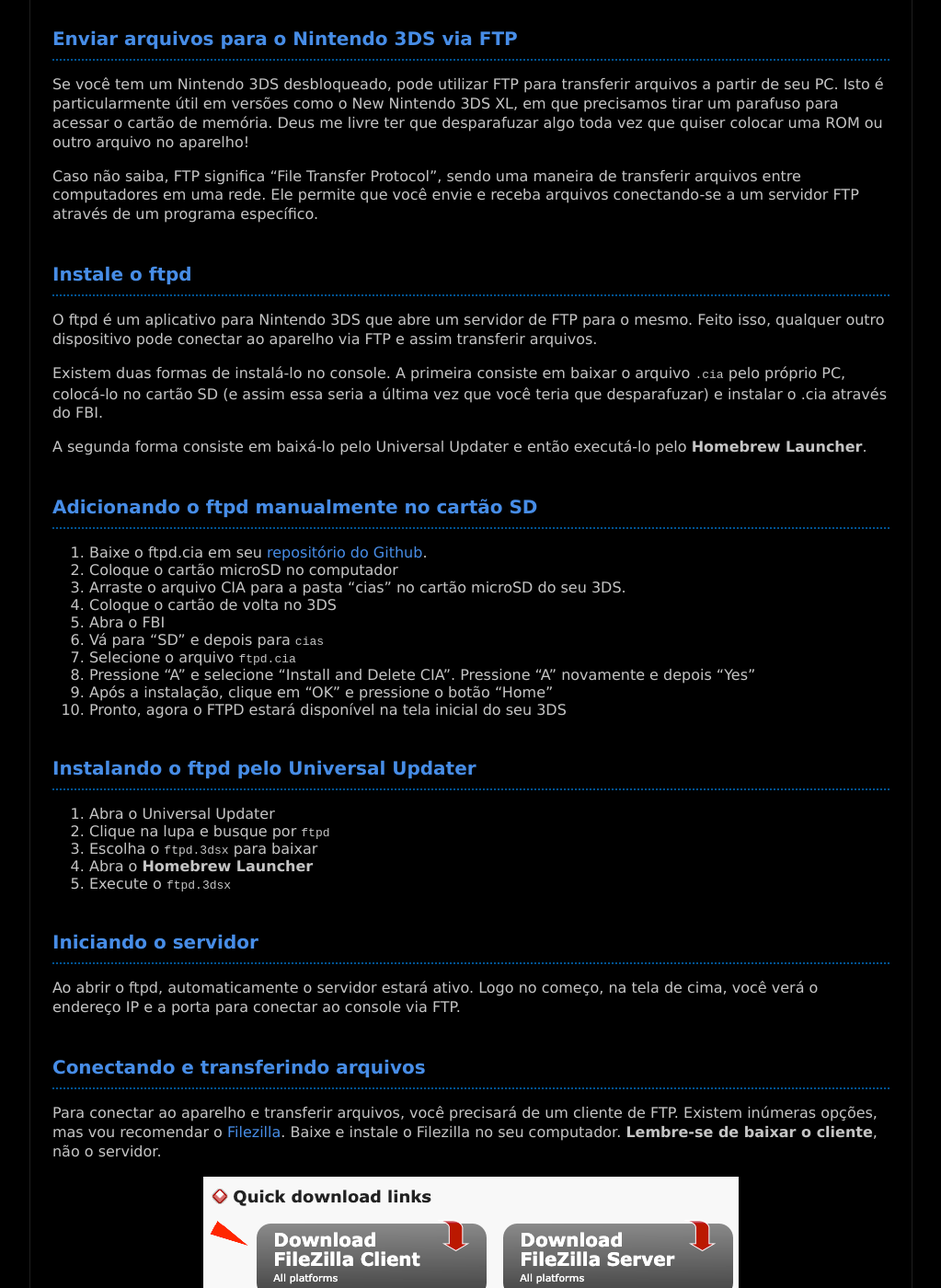
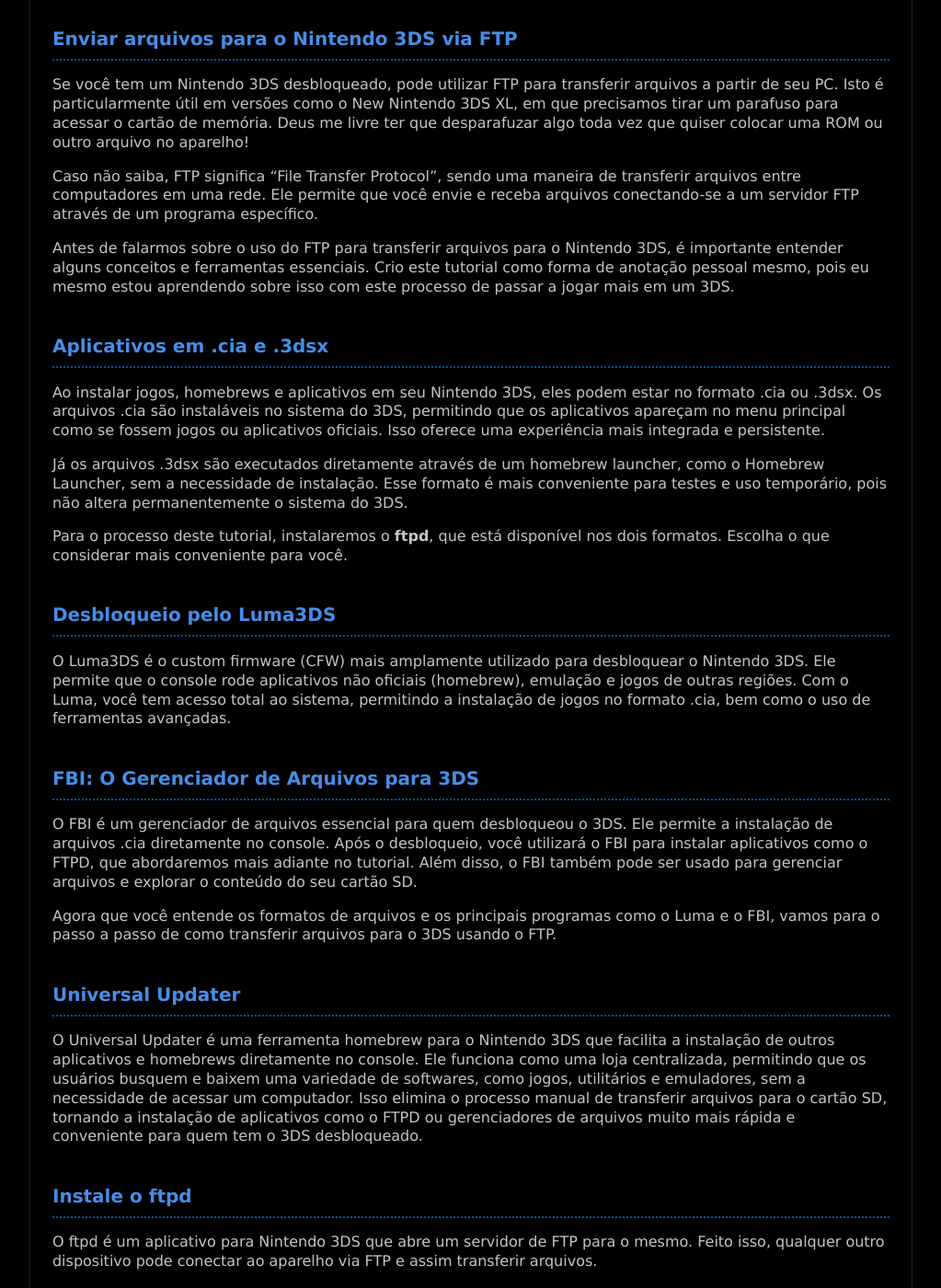
Before and after one commit to taihendarou/hextinkers, a Jekyll site: the page built from _tutoriais/diversos/enviar-arquivos-para-nintendo-3ds-por-ftp.markdown, in a window 1280 px wide and 1400 px high, scrolled down 309 px. Shown: the whole window at 92% size, without its empty margins (128-1151 px from the left). Built offline with Jekyll 4.4.1, drawn with Linux system fonts in a browser that asks for light colours; some of the changed text lies outside the part shown.

````diff
--- a/_tutoriais/diversos/enviar-arquivos-para-nintendo-3ds-por-ftp.markdown
+++ b/_tutoriais/diversos/enviar-arquivos-para-nintendo-3ds-por-ftp.markdown
@@ -7,13 +7,47 @@ Se você tem um Nintendo 3DS desbloqueado, pode utilizar FTP para transferir arq
 
 Caso não saiba, FTP significa "File Transfer Protocol", sendo uma maneira de transferir arquivos entre computadores em uma rede. Ele permite que você envie e receba arquivos conectando-se a um servidor FTP através de um programa específico.
 
+Antes de falarmos sobre o uso do FTP para transferir arquivos para o Nintendo 3DS, é importante entender alguns conceitos e ferramentas essenciais. Crio este tutorial como forma de anotação pessoal mesmo, pois eu mesmo estou aprendendo sobre isso com este processo de passar a jogar mais em um 3DS.
+
+## Aplicativos em .cia e .3dsx
+
+Ao instalar jogos, homebrews e aplicativos em seu Nintendo 3DS, eles podem estar no formato .cia ou .3dsx. Os arquivos .cia são instaláveis no sistema do 3DS, permitindo que os aplicativos apareçam no menu principal como se fossem jogos ou aplicativos oficiais. Isso oferece uma experiência mais integrada e persistente.
+
+Já os arquivos .3dsx são executados diretamente através de um homebrew launcher, como o Homebrew Launcher, sem a necessidade de instalação. Esse formato é mais conveniente para testes e uso temporário, pois não altera permanentemente o sistema do 3DS.
+
+Para o processo deste tutorial, instalaremos o **ftpd**, que está disponível nos dois formatos. Escolha o que considerar mais conveniente para você.
+
+## Desbloqueio pelo Luma3DS
+
+O Luma3DS é o custom firmware (CFW) mais amplamente utilizado para desbloquear o Nintendo 3DS. Ele permite que o console rode aplicativos não oficiais (homebrew), emulação e jogos de outras regiões. Com o Luma, você tem acesso total ao sistema, permitindo a instalação de jogos no formato .cia, bem como o uso de ferramentas avançadas.
+
+## FBI: O Gerenciador de Arquivos para 3DS
+
+O FBI é um gerenciador de arquivos essencial para quem desbloqueou o 3DS. Ele permite a instalação de arquivos .cia diretamente no console. Após o desbloqueio, você utilizará o FBI para instalar aplicativos como o FTPD, que abordaremos mais adiante no tutorial. Além disso, o FBI também pode ser usado para gerenciar arquivos e explorar o conteúdo do seu cartão SD.
+
+Agora que você entende os formatos de arquivos e os principais programas como o Luma e o FBI, vamos para o passo a passo de como transferir arquivos para o 3DS usando o FTP.
+
+## Universal Updater
+
+O Universal Updater é uma ferramenta homebrew para o Nintendo 3DS que facilita a instalação de outros aplicativos e homebrews diretamente no console. Ele funciona como uma loja centralizada, permitindo que os usuários busquem e baixem uma variedade de softwares, como jogos, utilitários e emuladores, sem a necessidade de acessar um computador. Isso elimina o processo manual de transferir arquivos para o cartão SD, tornando a instalação de aplicativos como o FTPD ou gerenciadores de arquivos muito mais rápida e conveniente para quem tem o 3DS desbloqueado.
+
 ## Instale o ftpd
 
 O ftpd é um aplicativo para Nintendo 3DS que abre um servidor de FTP para o mesmo. Feito isso, qualquer outro dispositivo pode conectar ao aparelho via FTP e assim transferir arquivos.
 
-Existem duas formas de instalá-lo no console. A primeira consiste em baixar o arquivo ```.cia``` pelo próprio PC, colocá-lo no cartão SD (e assim essa seria a última vez que você teria que desparafuzar) e instalar o .cia através do FBI.
+Existem duas formas de instalá-lo no console. A primeira consiste em baixar o arquivo .cia ou .3dsx pelo próprio PC, colocá-lo no cartão SD (e assim essa seria a última vez que você teria que desparafuzar) e instalar.
 
-A segunda forma consiste em baixá-lo pelo Universal Updater e então executá-lo pelo **Homebrew Launcher**.
+A segunda forma consiste em baixá-lo pelo **Universal Updater** e então executá-lo pelo **Homebrew Launcher**.
+
+## Instalando o ftpd pelo Universal Updater
+
+Se você tem o Universal Updater em seu aparelho, esta é a forma mais simples.
+
+1. Abra o Universal Updater
+2. Clique na lupa e busque por ```ftpd```
+3. Escolha o ```ftpd.3dsx``` para baixar
+4. Abra o **Homebrew Launcher**
+5. Execute o ```ftpd.3dsx```
 
 ## Adicionando o ftpd manualmente no cartão SD
 
@@ -28,14 +62,6 @@ A segunda forma consiste em baixá-lo pelo Universal Updater e então executá-l
 9. Após a instalação, clique em "OK" e pressione o botão "Home"
 10. Pronto, agora o FTPD estará disponível na tela inicial do seu 3DS
 
-## Instalando o ftpd pelo Universal Updater
-
-1. Abra o Universal Updater
-2. Clique na lupa e busque por ```ftpd```
-3. Escolha o ```ftpd.3dsx``` para baixar
-4. Abra o **Homebrew Launcher**
-5. Execute o ```ftpd.3dsx```
-
 ## Iniciando o servidor
 
 Ao abrir o ftpd, automaticamente o servidor estará ativo. Logo no começo, na tela de cima, você verá o endereço IP e a porta para conectar ao console via FTP.
````
Also changed, not shown: _posts/2024-08-07-fim-do-romhackingdotnet copy.markdown (added, +24 -0 lines), _posts/2024-08-07-fim-do-romhackingdotnet.markdown (+7 -16 lines).
